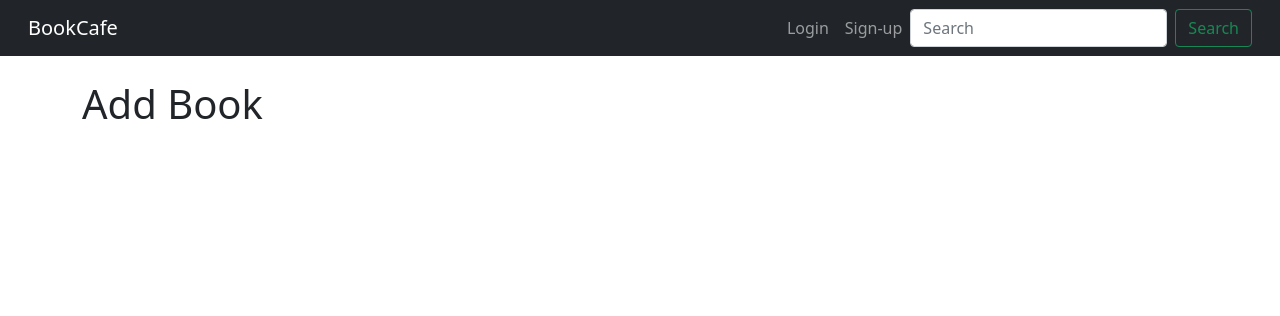
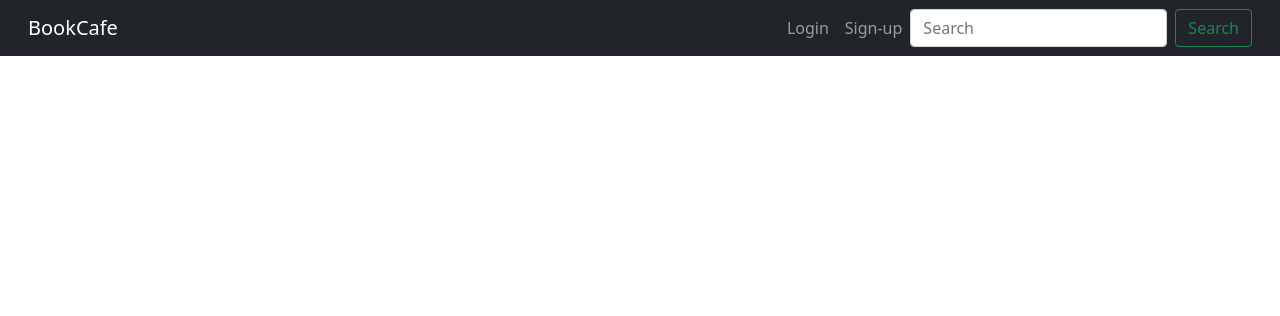
Before and after one commit to Tesfay-Teshome/Book-Cafe, a Flask app: template bookcafe/templates/index.html in a window 1280 px wide. Shown: the top 316 px of the page. Run offline with Flask 2, Linux system fonts and the light colour scheme; the template is opened without the code that fills it, so the values that code supplies are empty; some libraries are stand-ins or nearby versions.

Commit message:
I edited the index.html file

```diff
--- a/bookcafe/templates/index.html
+++ b/bookcafe/templates/index.html
@@ -1,5 +1,25 @@
 {% extends 'base.html' %}
 {% block content %}
-<h1>Add Book</h1>
+<!-- <h1>Add Book</h1>
+<h2>top</h2> -->
+<!-- <img src="{{url_for('static',filename ='Background Image.jpg')}}" alt="homePageBackgroundImage" class="backgroundImage"> -->
+<!-- <div class="container"
+     style="display: flex;
+            background-color:rgb(65, 103, 70);
+            margin: 0;
+            align-items: center;
+            justify-content: center;
+            height: 80vh;
+            /* width: 1000px; */
+            ">
+
+
+
+            Cover!!!
+
+
+
+
+</div> -->
 
 {% endblock%}
```
